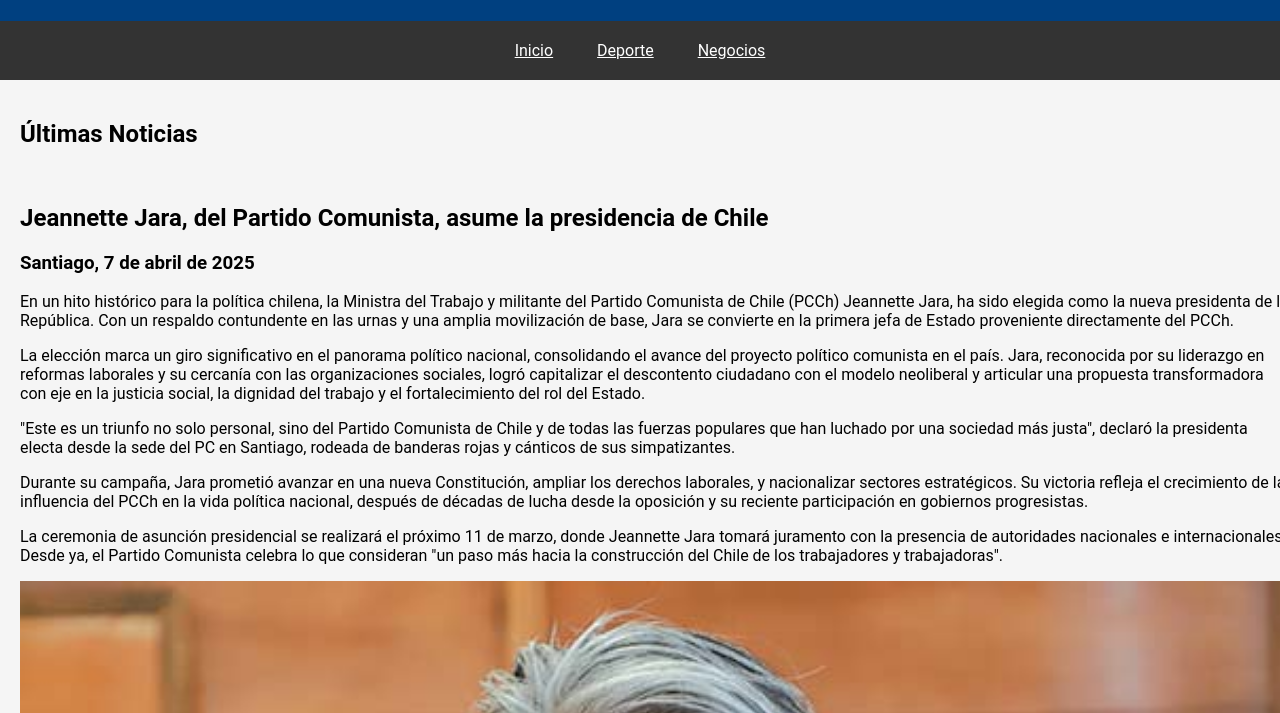
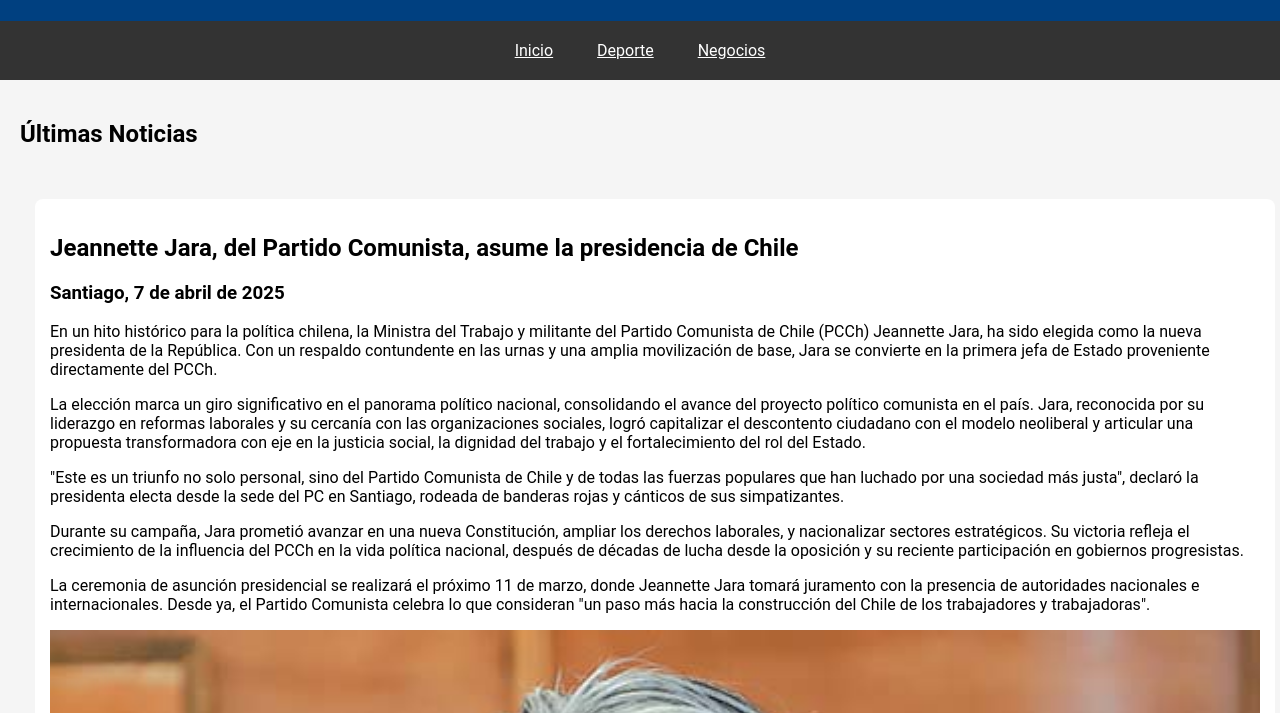
Before and after one commit to EstebanOyarce/ElFaro2.0, a plain HTML site: page index.html in a window 1280 px wide. Shown: the part 239-952 px from the top of the page. Drawn offline with Linux system fonts and the light colour scheme; a web font is replaced by a local one.

Commit message:
Update index.html

```diff
--- a/index.html
+++ b/index.html
@@ -28,7 +28,7 @@
     <main>
         <h2>Últimas Noticias</h2>
 
-        <div class="articule">
+        <div class="article">
                 <h2>Jeannette Jara, del Partido Comunista, asume la presidencia de Chile</h2>
                 <h3>Santiago, 7 de abril de 2025</h3>
                 <p>En un hito histórico para la política chilena, la Ministra del Trabajo y militante del Partido Comunista de Chile (PCCh) Jeannette Jara, ha sido elegida como la nueva presidenta de la República.
```
